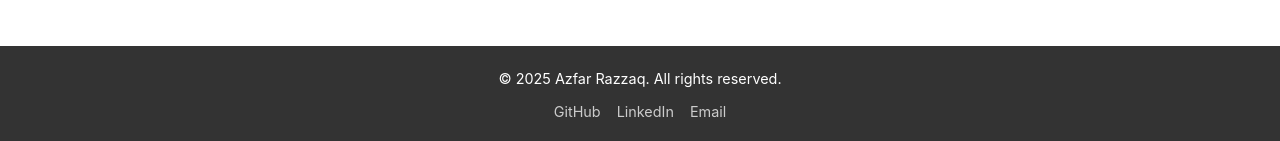
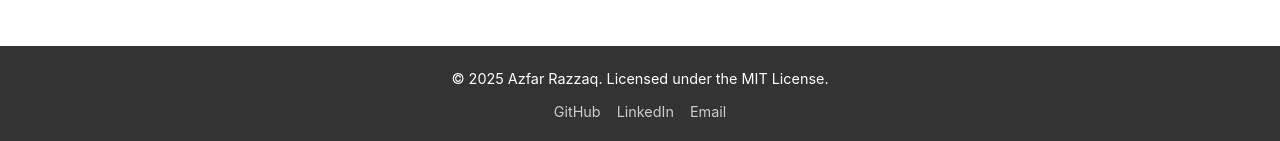
Before and after one commit to Azfar731/MovieWatchList, a React (Vite) app: page / in a window 1280 px wide. Shown: the part 754-895 px from the top of the page. Built offline with nearby package versions, Linux system fonts and the light colour scheme.

Commit message:
changed liscense information in footer

```diff
--- a/src/layout/Footer.tsx
+++ b/src/layout/Footer.tsx
@@ -7,7 +7,7 @@ const Footer = () => {
         <footer className="footer">
             <div className="footer-container">
                 <div className="footer-text">
-                    <p>&copy; {new Date().getFullYear()} Azfar Razzaq. All rights reserved.</p>
+                    <p>&copy; {new Date().getFullYear()} Azfar Razzaq. Licensed under the MIT License.</p>
                 </div>
                 <div className="footer-links">
                     <a
```
